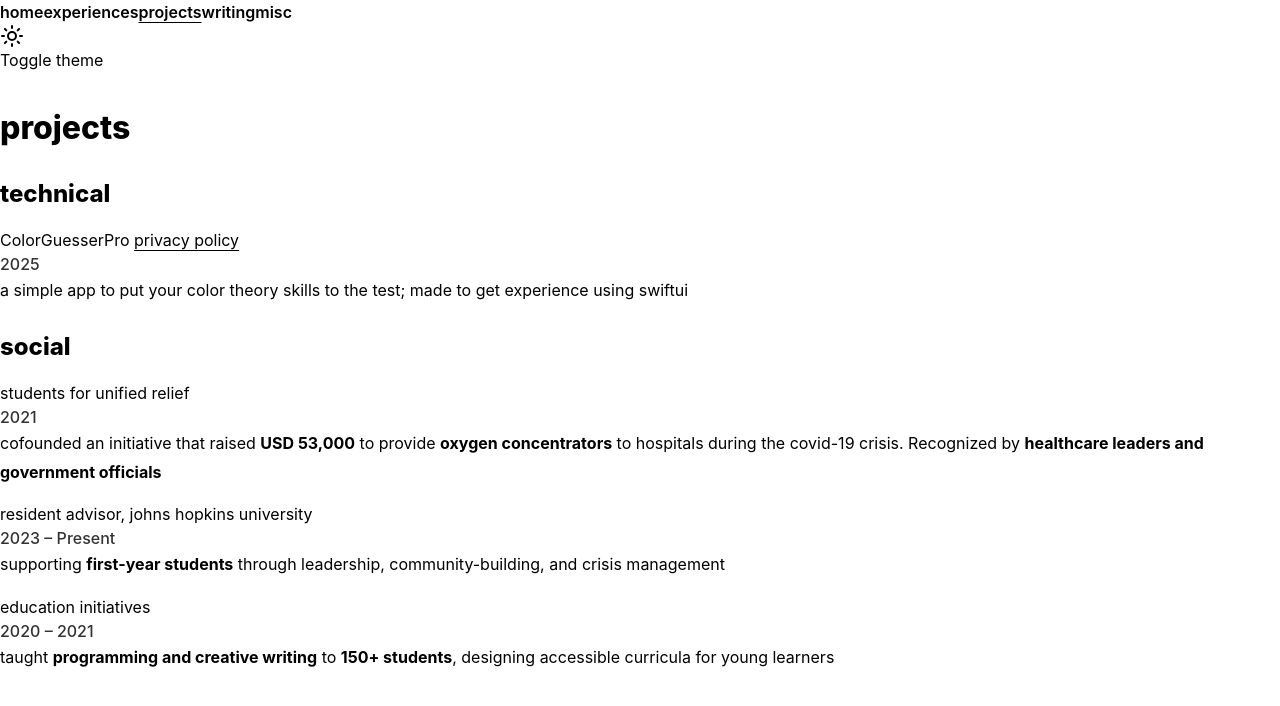
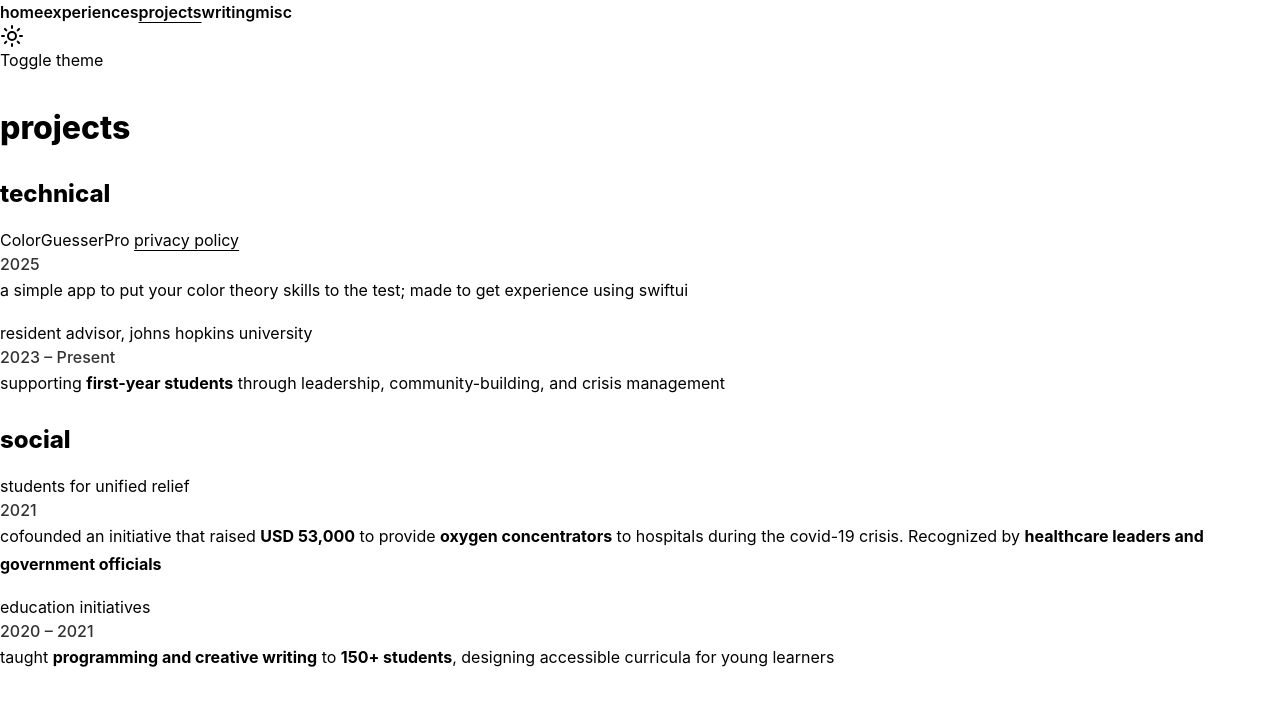
Before and after one commit to DevelopedByDev/portfolio_website, a Next.js app: page /projects in a window 1280 px wide. Shown: the top 706 px of the page. Built offline with nearby package versions, Linux system fonts and the light colour scheme.

Commit message:
corrected project order

```diff
--- a/app/projects/page.tsx
+++ b/app/projects/page.tsx
@@ -14,6 +14,14 @@ export default function Projects() {
         </div>
       </div>
 
+      <div>
+          <div className="flex justify-between items-baseline mb-2">
+            <h4 className="font-bold text-lg">resident advisor, johns hopkins university</h4>
+            <span className="time-span">2023 – Present</span>
+          </div>
+          <p>supporting <strong>first-year students</strong> through leadership, community-building, and crisis management</p>
+        </div>
+
       <h3 className="mt-8">social</h3>
       <div className="space-y-6">
         <div>
@@ -22,14 +30,6 @@ export default function Projects() {
             <span className="time-span">2021</span>
           </div>
           <p>cofounded an initiative that raised <strong>USD 53,000</strong> to provide <strong>oxygen concentrators</strong> to hospitals during the covid-19 crisis. Recognized by <strong>healthcare leaders and government officials</strong></p>
-        </div>
-
-        <div>
-          <div className="flex justify-between items-baseline mb-2">
-            <h4 className="font-bold text-lg">resident advisor, johns hopkins university</h4>
-            <span className="time-span">2023 – Present</span>
-          </div>
-          <p>supporting <strong>first-year students</strong> through leadership, community-building, and crisis management</p>
         </div>
 
         <div>
```
